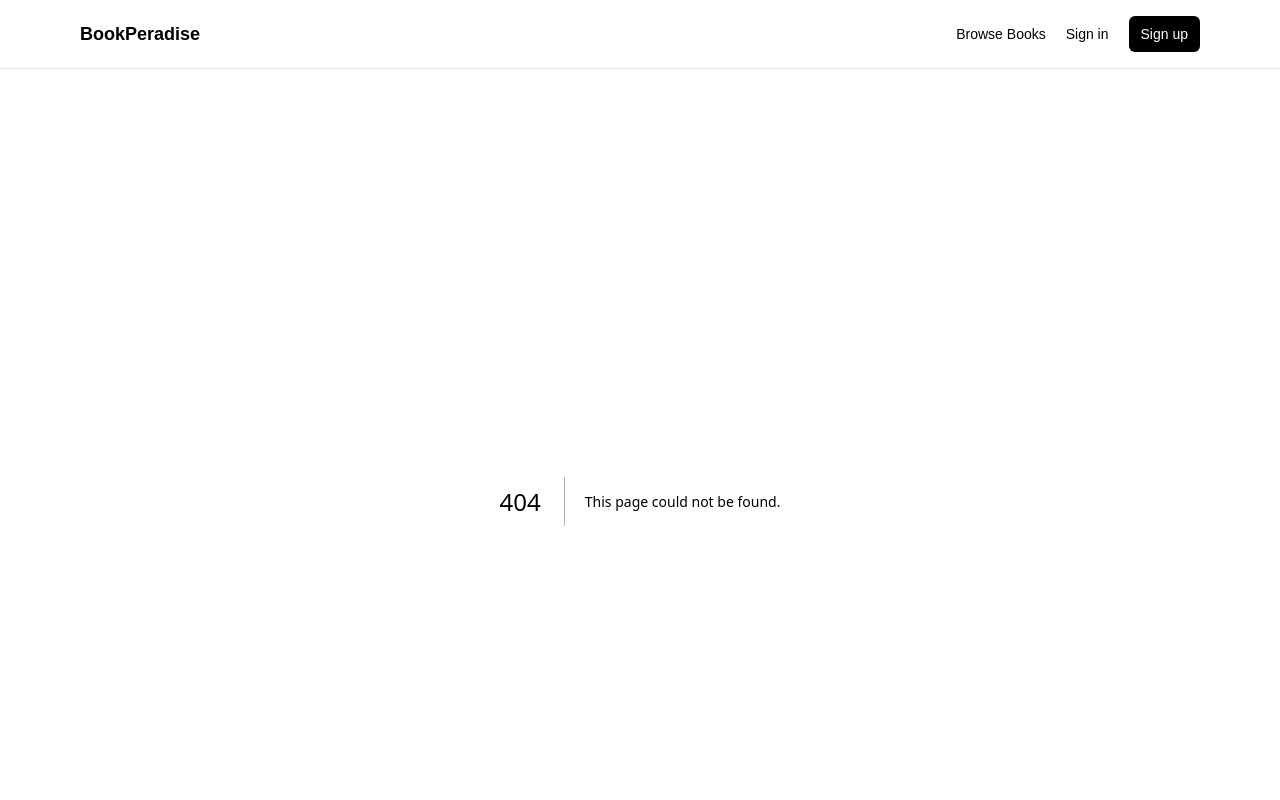
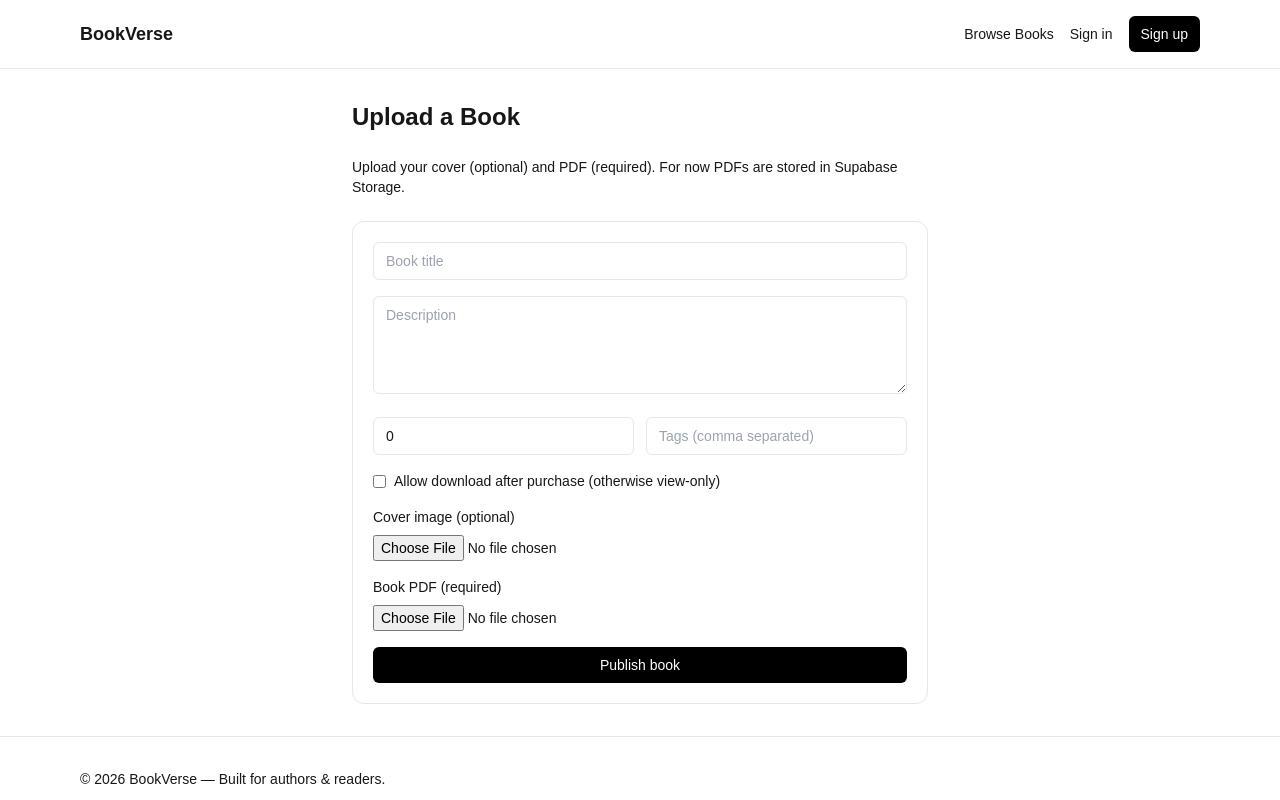
Before and after one commit to MLDharsan/BookPublishingApplication, a Next.js app: page /author/upload in a window 1280 px wide. Before the commit this address had no page. Shown: the top 800 px of the page. Built offline with nearby package versions, Linux system fonts and the light colour scheme; no server answers.

Commit message:
upload page and globals.css with Tailwind setup

```diff
--- a/package.json
+++ b/package.json
@@ -18,12 +18,12 @@
     "@types/node": "^20",
     "@types/react": "^19",
     "@types/react-dom": "^19",
-    "autoprefixer": "^10.4.0",
+    "autoprefixer": "^10.4.24",
     "babel-plugin-react-compiler": "1.0.0",
     "eslint": "^9",
     "eslint-config-next": "16.1.5",
-    "postcss": "^8.4.0",
-    "tailwindcss": "^3.4.0",
+    "postcss": "^8.5.6",
+    "tailwindcss": "^3.4.19",
     "typescript": "^5"
   }
 }
--- /dev/null
+++ b/postcss.config.js
@@ -0,0 +1,6 @@
+module.exports = {
+  plugins: {
+    tailwindcss: {},
+    autoprefixer: {},
+  },
+}
--- /dev/null
+++ b/src/app/author/page.tsx
@@ -0,0 +1,34 @@
+import Link from "next/link";
+
+export default function AuthorDashboard() {
+  return (
+    <div className="space-y-6">
+      <h1 className="text-2xl font-bold">Author Dashboard</h1>
+      <p className="text-sm text-muted-foreground">
+        Manage your profile and publish books.
+      </p>
+
+      <div className="grid gap-4 sm:grid-cols-2">
+        <Link
+          href="/author/profile"
+          className="rounded-xl border p-5 hover:bg-muted"
+        >
+          <h2 className="font-semibold">Author Profile</h2>
+          <p className="text-sm text-muted-foreground">
+            Edit your name, bio, and profile image.
+          </p>
+        </Link>
+
+        <Link
+          href="/author/upload"
+          className="rounded-xl border p-5 hover:bg-muted"
+        >
+          <h2 className="font-semibold">Upload Book</h2>
+          <p className="text-sm text-muted-foreground">
+            Publish a new book to the platform.
+          </p>
+        </Link>
+      </div>
+    </div>
+  );
+}
--- /dev/null
+++ b/src/app/author/upload/page.tsx
@@ -0,0 +1,201 @@
+"use client";
+
+import { useState } from "react";
+import { useRouter } from "next/navigation";
+import { getSupabaseBrowserClient } from "@/lib/supabase";
+
+function parseTags(input: string) {
+  return input
+    .split(",")
+    .map((t) => t.trim())
+    .filter(Boolean);
+}
+
+function safeFileName(name: string) {
+  return name.replace(/[^a-zA-Z0-9._-]/g, "_");
+}
+
+export default function AuthorUploadPage() {
+  const router = useRouter();
+  const supabase = getSupabaseBrowserClient();
+
+  const [title, setTitle] = useState("");
+  const [description, setDescription] = useState("");
+  const [priceLKR, setPriceLKR] = useState<number>(0);
+  const [tags, setTags] = useState("");
+  const [allowDownload, setAllowDownload] = useState(false);
+
+  const [coverFile, setCoverFile] = useState<File | null>(null);
+  const [pdfFile, setPdfFile] = useState<File | null>(null);
+
+  const [loading, setLoading] = useState(false);
+  const [error, setError] = useState<string | null>(null);
+
+  async function handleSubmit(e: React.FormEvent) {
+    e.preventDefault();
+    setError(null);
+
+    if (!pdfFile) {
+      setError("Please select a PDF file.");
+      return;
+    }
+
+    setLoading(true);
+
+    try {
+      // 1) Ensure logged in
+      const {
+        data: { user },
+      } = await supabase.auth.getUser();
+
+      if (!user) {
+        router.push("/auth/signin");
+        return;
+      }
+
+      // 2) Upload cover (optional) to Supabase Storage
+      let coverUrl: string | null = null;
+
+      if (coverFile) {
+        const coverPath = `${user.id}/${Date.now()}-${safeFileName(coverFile.name)}`;
+
+        const { error: coverErr } = await supabase.storage
+          .from("book-covers")
+          .upload(coverPath, coverFile, { contentType: coverFile.type });
+
+        if (coverErr) throw new Error(`Cover upload failed: ${coverErr.message}`);
+
+        const { data } = supabase.storage.from("book-covers").getPublicUrl(coverPath);
+        coverUrl = data.publicUrl;
+      }
+
+      // 3) Upload PDF to Supabase Storage (required)
+      const pdfPath = `${user.id}/${Date.now()}-${safeFileName(pdfFile.name)}`;
+
+      const { error: pdfErr } = await supabase.storage
+        .from("book-pdfs")
+        .upload(pdfPath, pdfFile, { contentType: "application/pdf" });
+
+      if (pdfErr) throw new Error(`PDF upload failed: ${pdfErr.message}`);
+
+      // Since bucket is public (for now)
+      const { data: pdfPublic } = supabase.storage.from("book-pdfs").getPublicUrl(pdfPath);
+      const pdfUrl = pdfPublic.publicUrl;
+
+      // 4) Insert book metadata into Supabase DB
+      const tagsArray = parseTags(tags);
+
+      const { error: insertErr } = await supabase.from("books").insert({
+        author_id: user.id,
+        title,
+        description,
+        price_lkr: priceLKR,
+        tags: tagsArray,
+        allow_download: allowDownload,
+        cover_image_url: coverUrl,
+        pdf_path: pdfPath,
+        pdf_url: pdfUrl,
+      });
+
+      if (insertErr) throw new Error(insertErr.message);
+
+      router.push("/books");
+    } catch (err: unknown) {
+  if (err instanceof Error) {
+    setError(err.message);
+  } else {
+    setError("Something went wrong");
+  }
+    }finally {
+      setLoading(false);
+    }
+  }
+
+  return (
+    <div className="mx-auto max-w-xl space-y-6">
+      <h1 className="text-2xl font-bold">Upload a Book</h1>
+      <p className="text-sm text-muted-foreground">
+        Upload your cover (optional) and PDF (required). For now PDFs are stored in Supabase Storage.
+      </p>
+
+      <form onSubmit={handleSubmit} className="space-y-4 rounded-xl border p-5">
+        <input
+          required
+          placeholder="Book title"
+          value={title}
+          onChange={(e) => setTitle(e.target.value)}
+          className="w-full rounded-md border px-3 py-2 text-sm"
+        />
+
+        <textarea
+          placeholder="Description"
+          value={description}
+          onChange={(e) => setDescription(e.target.value)}
+          className="w-full rounded-md border px-3 py-2 text-sm"
+          rows={4}
+        />
+
+        <div className="grid gap-3 sm:grid-cols-2">
+          <input
+            type="number"
+            min={0}
+            required
+            placeholder="Price (LKR)"
+            value={Number.isFinite(priceLKR) ? priceLKR : 0}
+            onChange={(e) => setPriceLKR(parseInt(e.target.value || "0", 10))}
+            className="w-full rounded-md border px-3 py-2 text-sm"
+          />
+
+          <input
+            placeholder="Tags (comma separated)"
+            value={tags}
+            onChange={(e) => setTags(e.target.value)}
+            className="w-full rounded-md border px-3 py-2 text-sm"
+          />
+        </div>
+
+        <label className="flex items-center gap-2 text-sm">
+          <input
+            type="checkbox"
+            checked={allowDownload}
+            onChange={(e) => setAllowDownload(e.target.checked)}
+          />
+          Allow download after purchase (otherwise view-only)
+        </label>
+
+        <div className="space-y-2">
+          <div className="text-sm font-medium">Cover image (optional)</div>
+          <input
+            type="file"
+            accept="image/*"
+            onChange={(e) => setCoverFile(e.target.files?.[0] ?? null)}
+            className="text-sm"
+          />
+        </div>
+
+        <div className="space-y-2">
+          <div className="text-sm font-medium">Book PDF (required)</div>
+          <input
+            type="file"
+            accept="application/pdf"
+            onChange={(e) => setPdfFile(e.target.files?.[0] ?? null)}
+            className="text-sm"
+          />
+        </div>
+
+        {error && (
+          <div className="rounded-md border border-red-500 bg-red-50 p-2 text-sm text-red-600">
+            {error}
+          </div>
+        )}
+
+        <button
+          disabled={loading}
+          className="w-full rounded-md bg-black px-4 py-2 text-sm text-white hover:opacity-90 disabled:opacity-50"
+        >
+          {loading ? "Uploading..." : "Publish book"}
+        </button>
+      </form>
+    </div>
+  );
+}
--- a/src/app/globals.css
+++ b/src/app/globals.css
@@ -1,6 +1,10 @@
+/* ./app/globals.css or ./styles/globals.css */
 @tailwind base;
 @tailwind components;
 @tailwind utilities;
+
+
+
 
 :root {
   --background: #ffffff;
--- a/src/components/Navbar.tsx
+++ b/src/components/Navbar.tsx
@@ -1,18 +1,68 @@
+"use client";
+
 import Link from "next/link";
+import { useEffect, useState } from "react";
+import { getSupabaseBrowserClient } from "@/lib/supabase";
 
 export default function Navbar() {
+  const supabase = getSupabaseBrowserClient();
+  const [loading, setLoading] = useState(true);
+  const [email, setEmail] = useState<string | null>(null);
+
+  useEffect(() => {
+    async function loadUser() {
+      const { data } = await supabase.auth.getUser();
+      setEmail(data.user?.email ?? null);
+      setLoading(false);
+    }
+    loadUser();
+  }, [supabase]);
+
+  async function handleLogout() {
+    await supabase.auth.signOut();
+    window.location.href = "/";
+  }
+
   return (
     <header className="border-b bg-background/80 backdrop-blur">
       <div className="mx-auto flex max-w-6xl items-center justify-between px-4 py-4">
-        <Link href="/" className="flex items-center gap-2 font-semibold">
-          <span className="text-lg">BookPeradise</span>
+        <Link href="/" className="text-lg font-semibold">
+          BookVerse
         </Link>
 
-        <nav className="flex items-center gap-5 text-sm">
-          <Link href="/books" className="text-muted-foreground hover:text-foreground">
+        <nav className="flex items-center gap-4 text-sm">
+          <Link href="/books" className="hover:underline">
             Browse Books
           </Link>
-          <Link href="/auth/signin" className="text-muted-foreground hover:text-foreground">
+
+          {!loading && email ? (
+            <>
+              <Link
+                href="/author/upload"
+                className="rounded-md border px-3 py-2 hover:bg-muted"
+              >
+                Upload Book
+              </Link>
+
+              <Link
+                href="/author/profile"
+                className="rounded-md border px-3 py-2 hover:bg-muted"
+              >
+                Author Profile
+              </Link>
+
+              <span className="text-muted-foreground">{email}</span>
+
+              <button
+                onClick={handleLogout}
+                className="rounded-md bg-black px-3 py-2 text-white hover:opacity-90"
+              >
+                Sign out
+              </button>
+            </>
+          ) : (
+            <>
+              <Link href="/auth/signin" className="hover:underline">
                 Sign in
               </Link>
               <Link
@@ -21,6 +71,8 @@ export default function Navbar() {
               >
                 Sign up
               </Link>
+            </>
+          )}
         </nav>
       </div>
     </header>
```
Also changed, not shown: 1 other file (tests, documents, lock files or other folders). Lines whose indentation alone changed are shown as unchanged.
